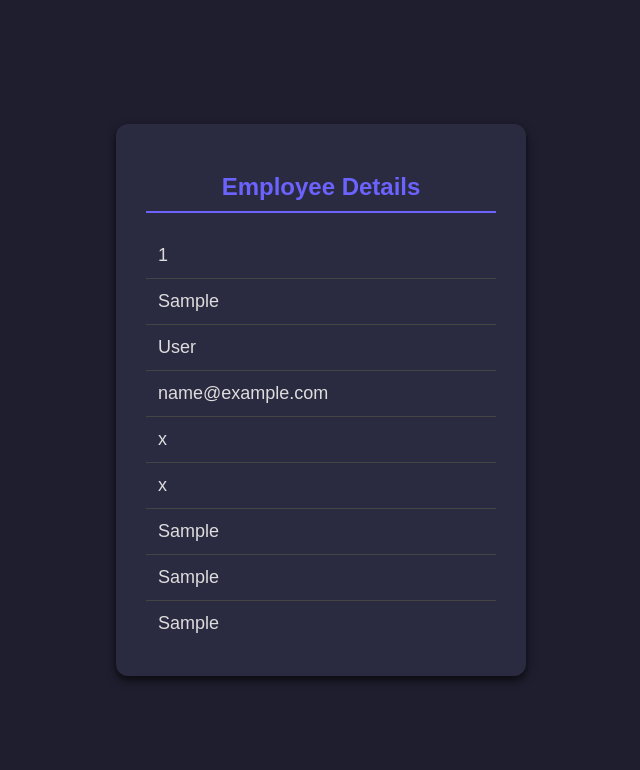
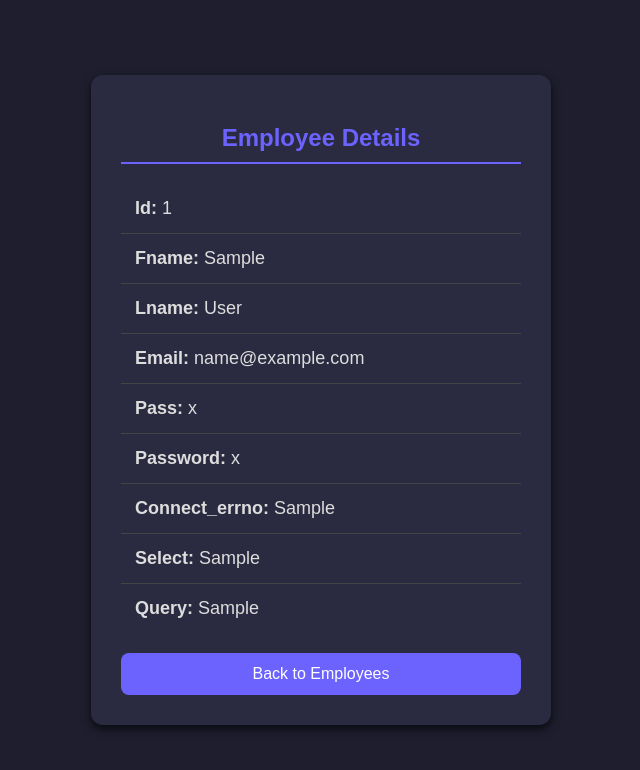
Before and after one commit to mohamed8112001/PHP_Project_2, a PHP site: page /view.php?id=1 in a window 1280 px wide. Shown: the top 770 px of the page, without its empty margins (319-959 px from the left). Run offline with PHP 8.4, Linux system fonts and the light colour scheme; the visitor is signed in with stand-in values (Sample User, id 1); tables that the repository leaves empty or names only in its code hold one stand-in row (values such as "Sample post").

Commit message:
second commit

```diff
--- a/list.php
+++ b/list.php
@@ -115,7 +115,8 @@
         $db = new Database();
         $connection = $db->get_connection();
         try {
-            $res = $db->select ("employee");
+            $res = $db->select("employee");
+            // $res = $connection->query("SELECT * FROM employee;");
             $rows = $res->fetchAll(PDO::FETCH_BOTH);
         } catch (PDOException $e) {
             echo "Connection Failed " . $e->getMessage();
--- a/view.php
+++ b/view.php
@@ -22,7 +22,9 @@
             padding: 30px;
             border-radius: 12px;
             box-shadow: 0 4px 10px rgba(0, 0, 0, 0.7);
-            width: 350px;
+            width: 400px;
+            max-width: 90%;
+            transition: transform 0.3s ease;
         }
 
         h2 {
@@ -41,7 +43,7 @@
         }
 
         li {
-            padding: 12px;
+            padding: 14px;
             border-bottom: 1px solid #444;
             font-size: 18px;
             color: #ddd;
@@ -55,66 +57,70 @@
         li:hover {
             background-color: #383856;
         }
+
+        /* زر العودة */
+        .back-btn {
+            display: block;
+            margin-top: 20px;
+            padding: 12px;
+            background-color: #6c63ff;
+            color: #fff;
+            text-align: center;
+            text-decoration: none;
+            border-radius: 8px;
+            font-size: 16px;
+            transition: background-color 0.3s ease, transform 0.2s ease;
+        }
+
+        .back-btn:hover {
+            background-color: #5246d7;
+            transform: translateY(-2px);
+        }
     </style>
 </head>
 
 <body>
     <div class="container">
-
         <h2>Employee Details</h2>
         <ul>
             <?php
-
             ini_set('display_errors', 1);
             ini_set('display_startup_errors', 1);
             error_reporting(E_ALL);
-            // echo "view";
+
             session_start();
             if (!isset($_SESSION['email'])) {
                 header("Location: login.php");
+                exit;
             }
-            //connection
-            $id = $_GET['id'];
-            // var_dump($_GET['id']);
 
-            require_once("db.php");
-            $db = new Database();
-            // $connection = $db->get_connection();
-            try {
-                $res = $db->select("employee","id={$_GET['id']}");
-                // $res->execute([$id]);
-                $row = $res->fetch(PDO::FETCH_ASSOC);
-            } catch (PDOException $e) {
-                echo "Connection Failed " . $e->getMessage();
+            if (isset($_GET['id'])) {
+                require_once("db.php");
+                $db = new Database();
+
+                try {
+                    $id = intval($_GET['id']);
+                    $res = $db->select("employee", "id={$id}");
+                    $row = $res->fetch(PDO::FETCH_ASSOC);
+
+                    if ($row) {
+                        foreach ($row as $key => $value) {
+                            echo "<li><strong>" . ucfirst($key) . ":</strong> " . htmlspecialchars($value) . "</li>";
+                        }
+                    } else {
+                        echo "<li>No employee found with ID: $id</li>";
+                    }
+                } catch (PDOException $e) {
+                    echo "<li>Error: " . htmlspecialchars($e->getMessage()) . "</li>";
+                }
+            } else {
+                echo "<li>Invalid ID provided.</li>";
             }
-            // try{
-            // $connection = new PDO("mysql:host=localhost;dbname=PHP_TEST", "mohamed", "Mohamed@8112001", );
-// if ($connection->errno) {
-//     die("Connection Falied");
-// }
+            ?>
+        </ul>
 
-            //query
-// replace $connection->query by ->prepare then the output->execute
-// $res = $connection->query("SELECT *FROM employee WHERE id=$id ;");
-// $res = $connection->prepare(query: "SELECT *FROM employee WHERE id=?");
-// $res->execute([$id]);
-// $row = $res->fetch(PDO::FETCH_ASSOC);
+        <a href="list.php" class="back-btn">Back to Employees</a>
+    </div>
+</body>
 
-
-
-
-            foreach ($row as $value) {
-                echo "<li>" . $value . "</li>";
-            }
-            echo "</ul>
-</div>
-
-</body>
 </html>
-";
-
-            // // }
-// catch(PDOException $e){
-//     echo "Connection falied".$e->getMessage();
-// }
-            ?>
```
